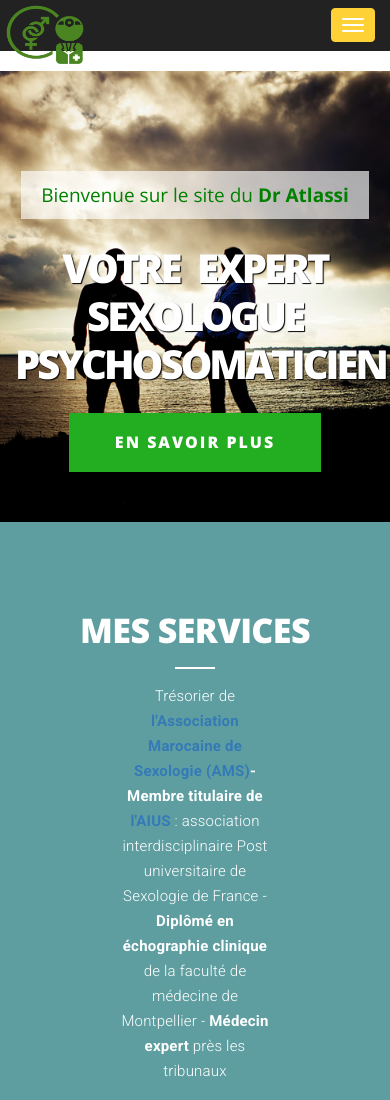
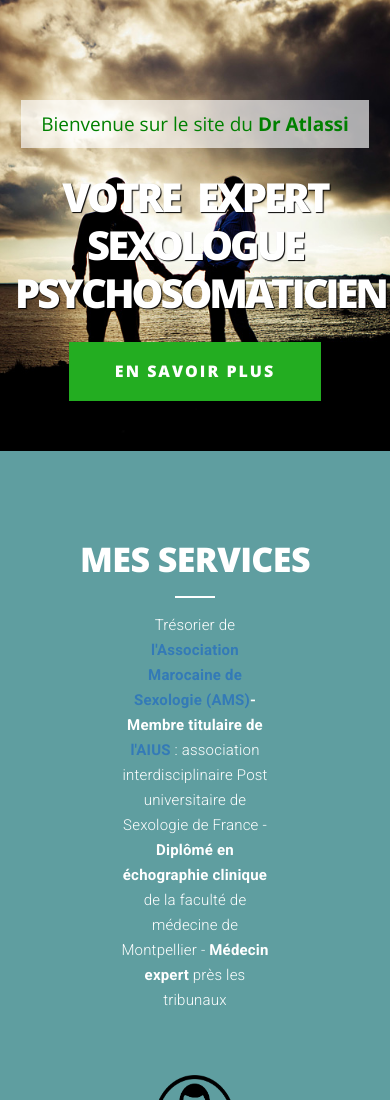
Before and after one commit to oussamatlassi/dratlassi, a plain HTML site: page index.html in a window 390 px wide. Shown: the top 1100 px of the page. Drawn offline with nearby package versions, Linux system fonts and the light colour scheme.

Commit message:
Update style.css

```diff
--- a/css/style.css
+++ b/css/style.css
@@ -207,10 +207,7 @@ section ul li:before {
 @media screen and (max-width: 640px) {
 	.navbar
 	{
-		width: 100%;
-		height: 100%;
-		position: relative;
-		min-height: 50px;
+		display:none;
 		}
 		}
 
```
